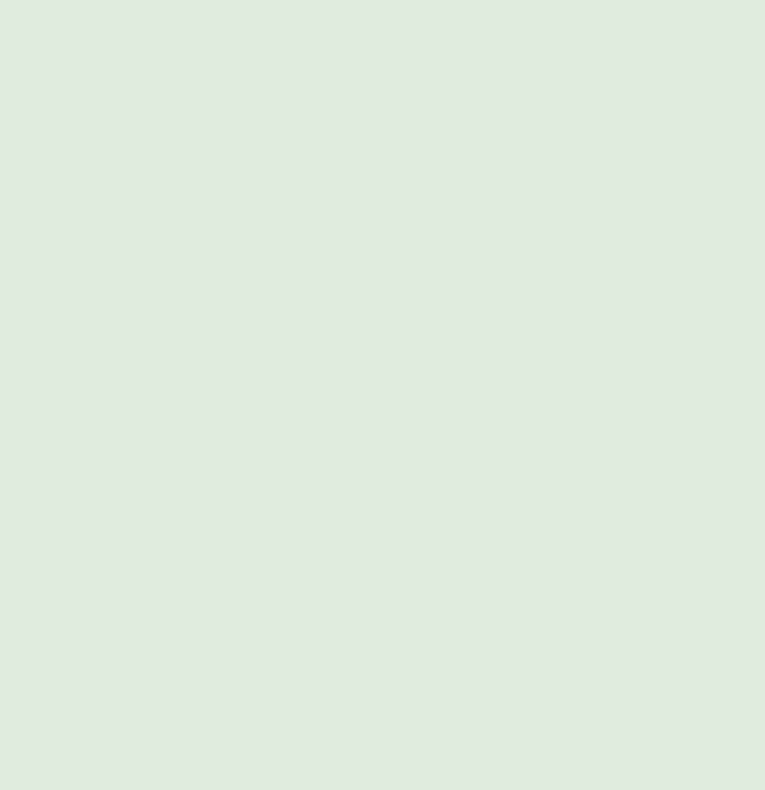
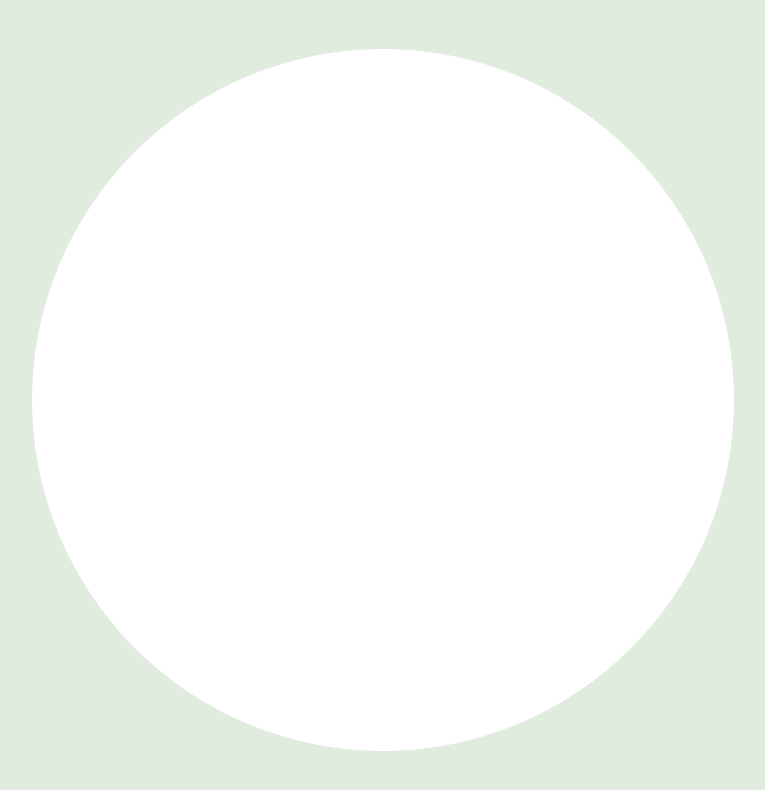
Before and after one commit to MathFreitas/game-genius, a plain HTML site: page index.html in a window 1280 px wide. Shown: the whole page, without its empty margins (257-1022 px from the left). Drawn offline with Linux system fonts and the light colour scheme.

Commit message:
criando o grid das cores do jogo

```diff
--- a/style.css
+++ b/style.css
@@ -10,3 +10,14 @@ body {
     justify-content: center;
     align-items: center;
 }
+
+.genius {
+    display: grid;
+    grid-template-areas: 'green red' 'yellow blue';
+    grid-gap: 10px;
+    border: 1px solid #ffffff;
+    background-color: #ffffff;
+    border-radius: 100%;
+    width: 700px;
+    height: 700px;
+}
```
